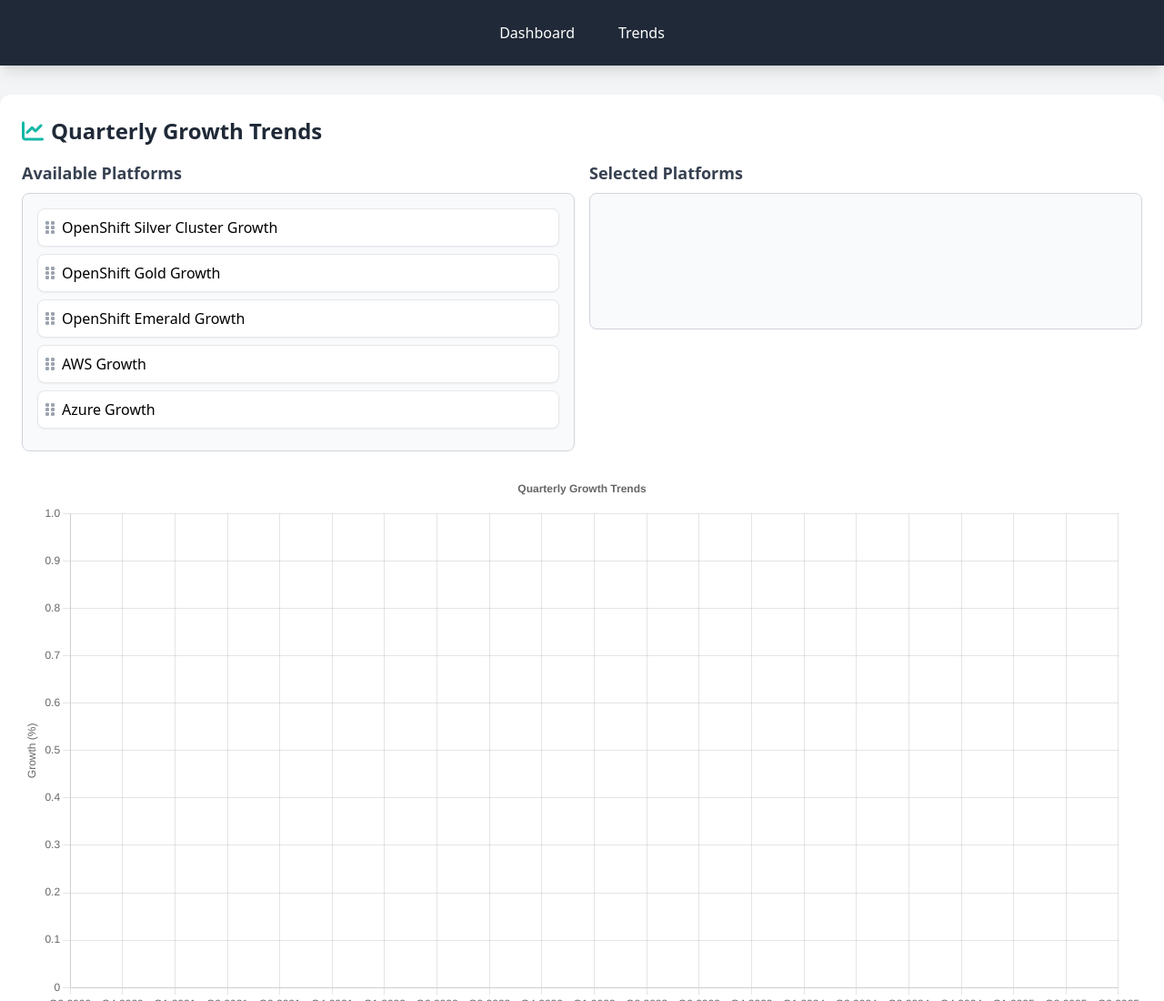
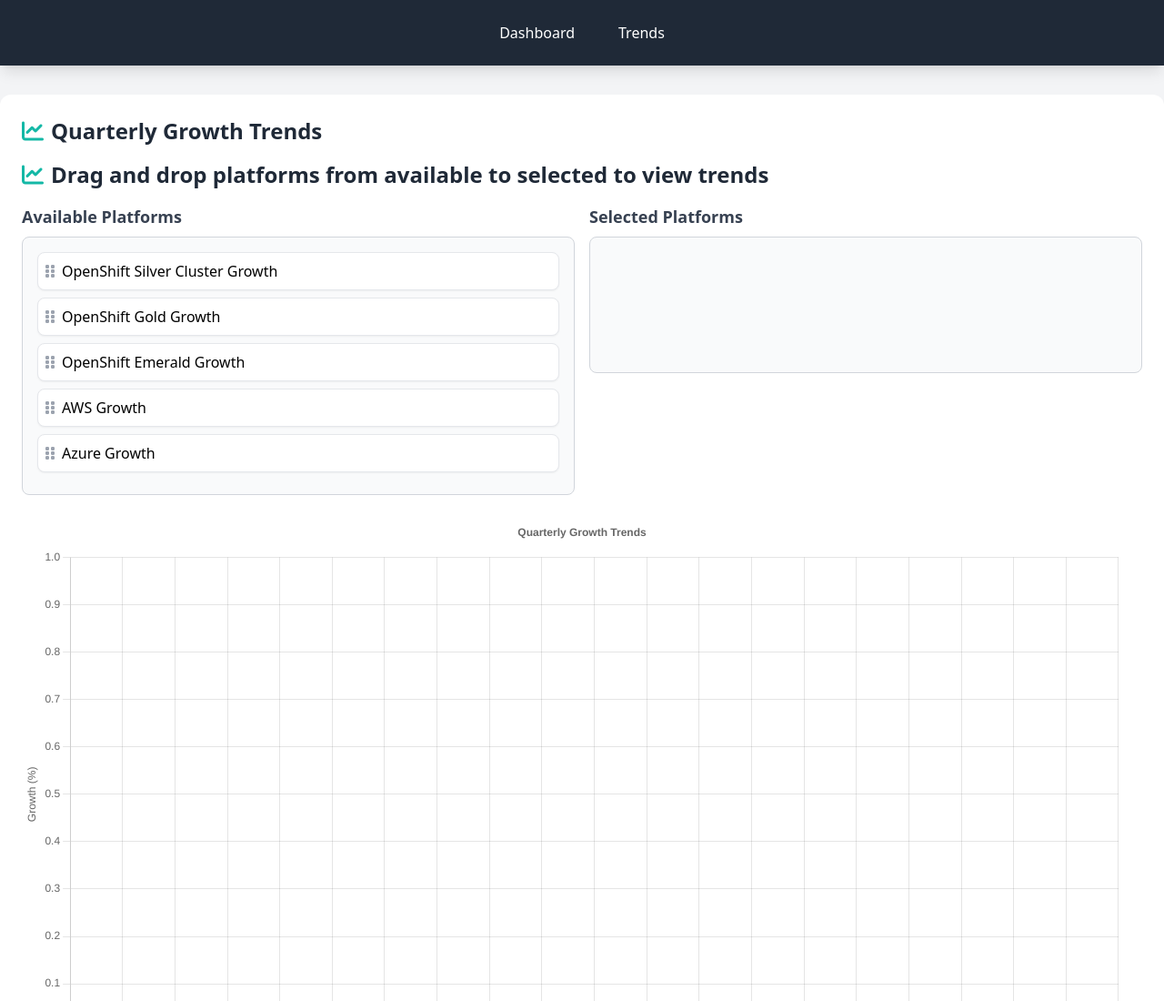
Before and after one commit to poornima-sivanand/ea-website-example, a plain HTML site: page trends.html in a window 1280 px wide. Shown: the top 1100 px of the page at 91% size. Drawn offline with nearby package versions, Linux system fonts and the light colour scheme.

Commit message:
update trends

```diff
--- a/trends.html
+++ b/trends.html
@@ -27,6 +27,7 @@
   <div class="container mx-auto py-8">
     <div class="bg-white p-6 rounded-xl shadow-lg card fade-in">
       <h2 class="text-2xl font-bold mb-4 text-gray-800"><i class="fas fa-chart-line mr-2 text-teal-500"></i>Quarterly Growth Trends</h2>
+      <h5 class="text-2xl font-bold mb-4 text-gray-800"><i class="fas fa-chart-line mr-2 text-teal-500"></i>Drag and drop platforms from available to selected to view trends</h5>
       <div class="mb-6 flex flex-col md:flex-row space-y-4 md:space-y-0 md:space-x-4">
         <div class="flex-1">
           <h3 class="text-lg font-semibold mb-2 text-gray-700">Available Platforms</h3>
```
